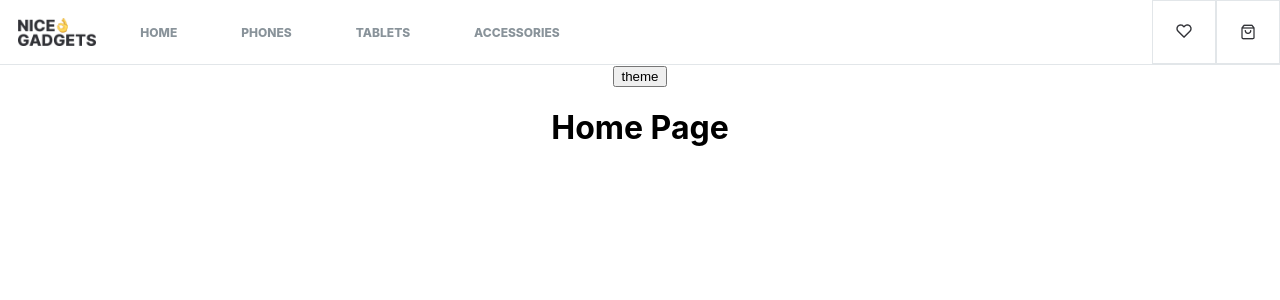
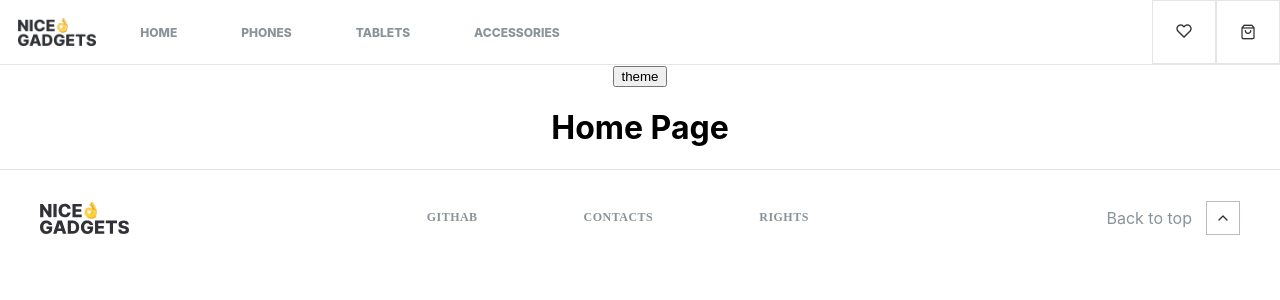
Before and after one commit to fe-nov23-nopyton/catalog, a React (Create React App) app: page / in a window 1280 px wide. Shown: the top 300 px of the page. Built offline with nearby package versions, Linux system fonts and the light colour scheme.

Commit message:
deployed to gh-pages

```diff
--- a/package.json
+++ b/package.json
@@ -1,4 +1,5 @@
 {
+  "homepage": "https://fe-nov23-nopyton.github.io/catalog",
   "name": "catalog",
   "version": "0.1.0",
   "private": true,
@@ -26,6 +27,8 @@
     "start": "react-scripts start",
     "lint": "eslint . --ext .ts,.tsx",
     "lint:fix": "eslint . --ext .ts,.tsx --fix",
+    "predeploy": "npm run build",
+    "deploy": "gh-pages -d build",
     "build": "react-scripts build",
     "test": "react-scripts test",
     "eject": "react-scripts eject",
@@ -55,6 +58,7 @@
     "eslint-plugin-prettier": "^5.1.3",
     "eslint-plugin-react": "^7.33.2",
     "eslint-plugin-react-hooks": "^4.6.0",
+    "gh-pages": "^6.1.1",
     "husky": "^9.0.11",
     "prettier": "^3.2.5"
   }
--- a/src/App.tsx
+++ b/src/App.tsx
@@ -4,6 +4,7 @@ import { RootState } from "./store";
 import { useDispatch, useSelector } from "react-redux";
 import { changeTheme } from "./redux/themeSlice";
 import { Outlet } from "react-router-dom";
+import { Footer } from "./Footer/Footer";
 
 export function App() {
   const theme = useSelector((state: RootState) => state.theme.theme);
@@ -24,6 +25,7 @@ export function App() {
         <button onClick={toggleTheme}>theme</button>
 
         <Outlet />
+        <Footer />
       </div>
     </>
   );
```
Also changed, not shown: 2 other files (tests, documents, lock files or other folders).
